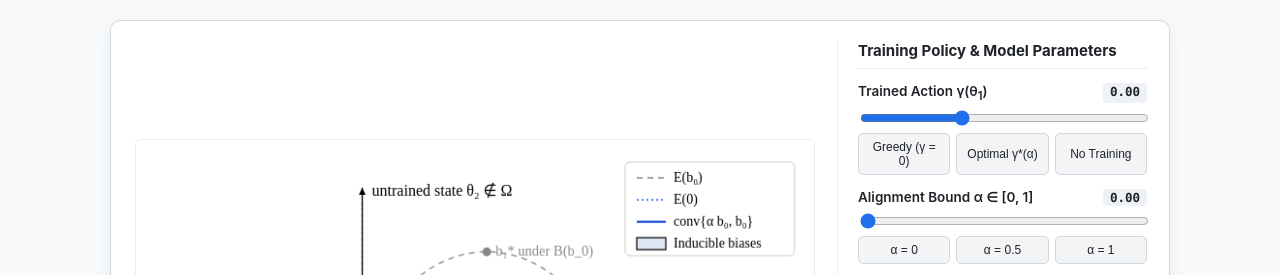
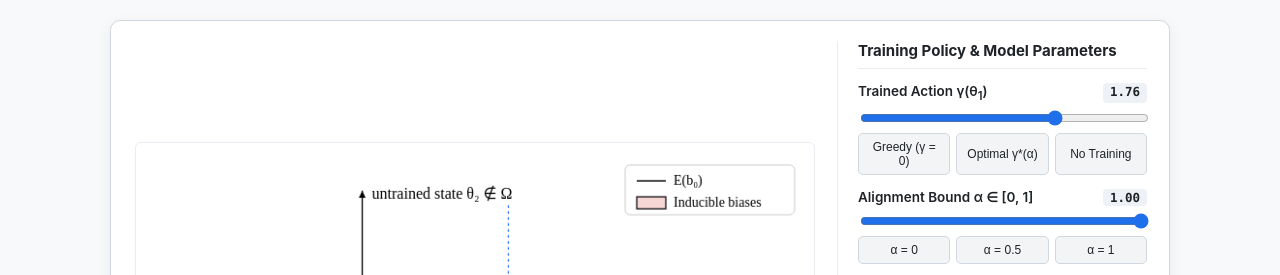
Before and after one commit to toomanymathnotmuchfunding/figure, a plain HTML site: page index.html in a window 1280 px wide. Shown: the top 275 px of the page. Drawn offline with Linux system fonts and the light colour scheme.

Commit message:
Add files via upload

```diff
--- a/index.html
+++ b/index.html
@@ -155,7 +155,7 @@
         <span>Trained Action &gamma;(&theta;<sub>1</sub>)</span>
         <span class="val-badge" id="gammaVal">0.00</span>
       </div>
-      <input type="range" id="gammaSlider" min="-1.80" max="3.40" step="0.01" value="0.00">
+      <input type="range" id="gammaSlider" min="-1.80" max="3.40" step="0.01" value="1.76">
       <div class="btn-row">
         <button id="btnGreedy" title="Set gamma = 0">Greedy (&gamma; = 0)</button>
         <button id="btnOpt" title="Set gamma to Theorem 1 optimum for current alpha">Optimal &gamma;*(&alpha;)</button>
@@ -169,7 +169,7 @@
         <span>Alignment Bound &alpha; &isin; [0, 1]</span>
         <span class="val-badge" id="alphaVal">0.00</span>
       </div>
-      <input type="range" id="alphaSlider" min="0.00" max="1.00" step="0.01" value="0.00">
+      <input type="range" id="alphaSlider" min="0.00" max="1.00" step="0.01" value="1.00">
       <div class="btn-row">
         <button id="btnAlpha0" title="Full alignment possible (alpha = 0)">&alpha; = 0</button>
         <button id="btnAlphaHalf" title="Partial alignment bound (alpha = 0.5)">&alpha; = 0.5</button>
@@ -800,6 +800,14 @@
   render();
 });
 
+// Initialize at alpha = 1 with the optimal training policy.
+alphaSlider.value = "1.00";
+gammaSlider.value = computeOptimalGamma(
+  parseFloat(alphaSlider.value),
+  parseB0(),
+  parseFloat(etaSlider.value)
+).toFixed(2);
+
 render();
 </script>
 </body>
```
